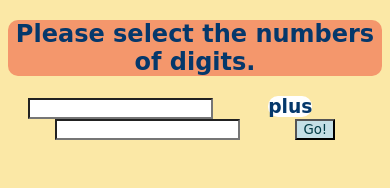
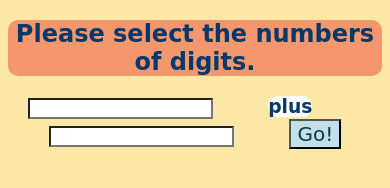
Before and after one commit to AdvayCoder/AdvayCoder.github.io, a plain HTML site: page addition/addition-home.html in a window 390 px wide. Drawn offline with Linux system fonts and the light colour scheme.

Commit message:
Button enlargement for mobiles

```diff
--- a/math.css
+++ b/math.css
@@ -86,4 +86,8 @@ body {
             width: 350px;
             border-radius: 20px;
         }
+
+        #go-button, #submit {
+            font-size: 20px;
+        }
       }
```
